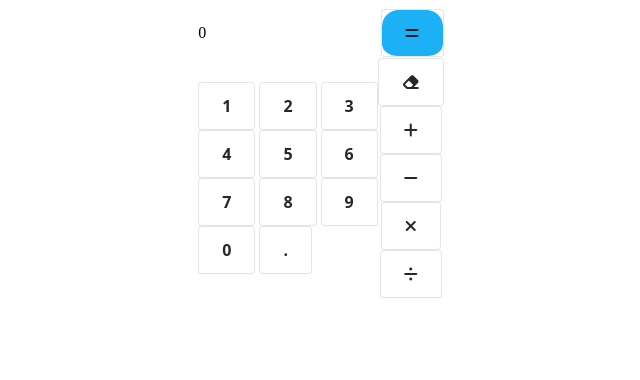
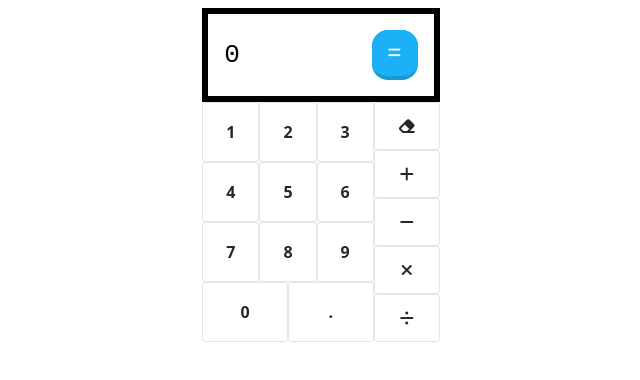
Before and after one commit to pirut/odin-calculator, a plain HTML site: page index.html in a window 1280 px wide. Shown: the whole page, without its empty margins (319-959 px from the left). Drawn offline with Linux system fonts and the light colour scheme.

Commit message:
added styling to buttons and display

```diff
--- a/index.html
+++ b/index.html
@@ -13,7 +13,7 @@
         <div class="calculator">
             <div class="display">
                 <p>0</p>
-                <div class="operatorButton">
+                <div>
                     <button class="equalsButton" value="equals"><i class="fa-solid fa-equals" value="equals"></i></button>
                 </div>
             </div>
--- a/index.js
+++ b/index.js
@@ -1,7 +1,7 @@
 const numButtonsElement = document.querySelector(".leftButtons");
 const operatorButtonsElement = document.querySelector(".rightButtons");
 const displayElement = document.querySelector(".display p");
-const equalsButtonElement = document.querySelector(".display .operatorButton");
+const equalsButtonElement = document.querySelector(".display .equalsButton");
 
 function evaluateNumbers() {
     if (calculator.reset) {
@@ -58,6 +58,7 @@ function numButtonPress(number) {
         calculatorReset();
     } else if (calculator.resetNum) {
         displayElement.textContent = "0";
+        calculator.resetNum = false;
     }
     if (displayElement.textContent === "0") {
         displayElement.textContent = number;
--- a/style.css
+++ b/style.css
@@ -1,6 +1,15 @@
 body {
     display: flex;
     justify-content: center;
+    font-family: monospace;
+    font-size: xx-large;
+}
+
+button {
+    display: flex;
+    flex: 1;
+    justify-self: stretch;
+    align-self: stretch;
 }
 
 .calculator,
@@ -22,6 +31,9 @@ body {
 
 .display {
     justify-content: space-between;
+    padding-left: 16px;
+    padding-right: 16px;
+    border: 6px solid black;
 }
 
 /* Button Courtesy of Sketch */
@@ -185,3 +197,24 @@ body {
     border-width: 4px 0 0;
     background: none;
 }
+
+.leftButtons {
+    flex: 1;
+    justify-content: stretch;
+    align-items: stretch;
+    margin: 0;
+}
+
+.buttonRow {
+    display: flex;
+    flex-direction: row;
+    flex: 1;
+    justify-content: stretch;
+    align-content: stretch;
+}
+
+.buttons {
+    flex: 1;
+    justify-content: stretch;
+    align-items: stretch;
+}
```
